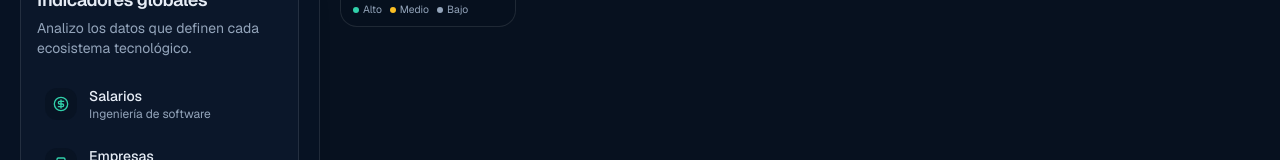
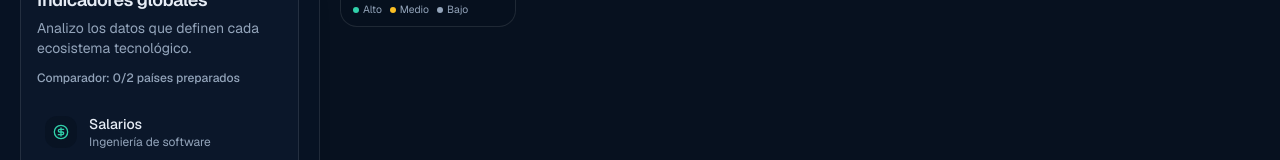
Before and after one commit to aadrigaar/Atlas_Tecnologico_Mundial, a Next.js app: page / in a window 1280 px wide. Shown: the part 140-300 px from the top of the page. Built offline with nearby package versions, Linux system fonts and the light colour scheme; no server answers.

Commit message:
añadir selección para comparar países

```diff
--- a/src/app/page.tsx
+++ b/src/app/page.tsx
@@ -11,6 +11,21 @@ import type { Pais } from "@/types/pais";
 export default function Home() {
   const [paisSeleccionado, setPaisSeleccionado] = useState<Pais | null>(null);
   const [indicadorActivo, setIndicadorActivo] = useState<IndicadorMapa>("puntuacionTecnologica");
+  const [paisesComparados, setPaisesComparados] = useState<Pais[]>([]);
+
+  function alternarPaisComparado(pais: Pais) {
+    setPaisesComparados((paisesActuales) => {
+      const paisYaComparado = paisesActuales.some(
+        (paisActual) => paisActual.codigo === pais.codigo,
+      );
+
+      if (paisYaComparado) {
+        return paisesActuales.filter((paisActual) => paisActual.codigo !== pais.codigo);
+      }
+
+      return paisesActuales.length < 2 ? [...paisesActuales, pais] : paisesActuales;
+    });
+  }
 
   return (
     <div className="min-h-dvh bg-background text-foreground">
@@ -20,6 +35,8 @@ export default function Home() {
           paisSeleccionado={paisSeleccionado}
           indicadorActivo={indicadorActivo}
           alSeleccionarIndicador={setIndicadorActivo}
+          paisesComparados={paisesComparados}
+          alAlternarPaisComparado={alternarPaisComparado}
         />
         <section className="min-h-[32rem] flex-1">
           <MapaMundial
--- a/src/components/layout/panel-explorador.tsx
+++ b/src/components/layout/panel-explorador.tsx
@@ -49,12 +49,16 @@ type PropiedadesPanelExplorador = {
   paisSeleccionado: Pais | null;
   indicadorActivo: IndicadorMapa;
   alSeleccionarIndicador: (indicador: IndicadorMapa) => void;
+  paisesComparados: Pais[];
+  alAlternarPaisComparado: (pais: Pais) => void;
 };
 
 export function PanelExplorador({
   paisSeleccionado,
   indicadorActivo,
   alSeleccionarIndicador,
+  paisesComparados,
+  alAlternarPaisComparado,
 }: PropiedadesPanelExplorador) {
   return (
     <aside className="w-full border-b border-border bg-card/30 p-4 md:min-h-[calc(100dvh-4rem)] md:w-80 md:border-r md:border-b-0 md:p-5">
@@ -63,6 +67,9 @@ export function PanelExplorador({
         <h2 className="mt-2 text-lg font-semibold tracking-tight">Indicadores globales</h2>
         <p className="mt-1 text-sm leading-5 text-muted-foreground">
           Analizo los datos que definen cada ecosistema tecnológico.
+        </p>
+        <p className="mt-3 text-xs font-medium text-muted-foreground">
+          Comparador: {paisesComparados.length}/2 países preparados
         </p>
 
         <ul className="mt-5 grid gap-2 sm:grid-cols-2 md:grid-cols-1">
@@ -100,7 +107,12 @@ export function PanelExplorador({
       </div>
 
       {paisSeleccionado ? (
-        <ResumenPais pais={paisSeleccionado} />
+        <ResumenPais
+          pais={paisSeleccionado}
+          estaComparado={paisesComparados.some((pais) => pais.codigo === paisSeleccionado.codigo)}
+          limiteComparadorAlcanzado={paisesComparados.length === 2}
+          alAlternarComparacion={alAlternarPaisComparado}
+        />
       ) : (
         <div className="mt-4 rounded-2xl border border-dashed border-border bg-secondary/40 p-4">
           <p className="text-xs font-semibold tracking-[0.14em] text-muted-foreground uppercase">
--- a/src/components/paises/resumen-pais.tsx
+++ b/src/components/paises/resumen-pais.tsx
@@ -1,4 +1,7 @@
+"use client";
+
 import { RadarPerfilTecnologico } from "@/components/graficos/radar-perfil-tecnologico";
+import { Button } from "@/components/ui/button";
 import type { Pais } from "@/types/pais";
 
 const formatoSalario = new Intl.NumberFormat("es-ES", {
@@ -15,9 +18,17 @@ const formatoNumero = new Intl.NumberFormat("es-ES", {
 
 type PropiedadesResumenPais = {
   pais: Pais;
+  estaComparado: boolean;
+  limiteComparadorAlcanzado: boolean;
+  alAlternarComparacion: (pais: Pais) => void;
 };
 
-export function ResumenPais({ pais }: PropiedadesResumenPais) {
+export function ResumenPais({
+  pais,
+  estaComparado,
+  limiteComparadorAlcanzado,
+  alAlternarComparacion,
+}: PropiedadesResumenPais) {
   const metricas = [
     { etiqueta: "Salario medio", valor: formatoSalario.format(pais.indicadores.salarioMedioUsd) },
     {
@@ -39,6 +50,20 @@ export function ResumenPais({ pais }: PropiedadesResumenPais) {
       <p className="mt-1 text-sm text-muted-foreground">
         {pais.capital} · {pais.continente}
       </p>
+      <Button
+        type="button"
+        variant={estaComparado ? "secondary" : "outline"}
+        size="sm"
+        className="mt-4 w-full"
+        disabled={!estaComparado && limiteComparadorAlcanzado}
+        onClick={() => alAlternarComparacion(pais)}
+      >
+        {estaComparado
+          ? "Quitar de la comparación"
+          : limiteComparadorAlcanzado
+            ? "Máximo de 2 países"
+            : "Añadir a la comparación"}
+      </Button>
       <dl className="mt-4 grid grid-cols-2 gap-2 border-t border-primary/15 pt-3">
         {metricas.map((metrica) => (
           <div key={metrica.etiqueta} className="rounded-xl bg-background/40 p-2.5">
```
